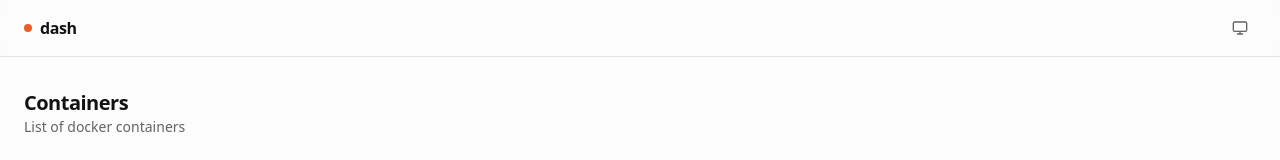
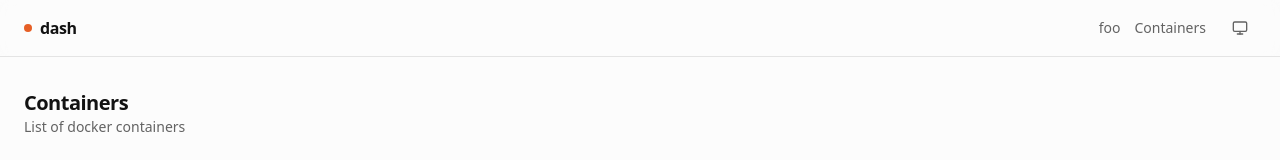
Before and after one commit to marcelblijleven/dash, a Next.js app: page /containers in a window 1280 px wide. Shown: the top 160 px of the page. Built offline with nearby package versions, Linux system fonts and the light colour scheme; no server answers.

Commit message:
chore: add containers to site header

```diff
--- a/components/site-header.tsx
+++ b/components/site-header.tsx
@@ -1,5 +1,9 @@
 import Link from "next/link";
 import { ThemeToggle } from "./theme-toggle";
+
+type NavLink = { href: string; label: string };
+
+const links: NavLink[] = [{ href: "/containers", label: "Containers" }];
 
 export function SiteHeader() {
   return (
@@ -15,6 +19,19 @@ export function SiteHeader() {
           </Link>
         </div>
         <div className="flex items-center gap-2 text-sm">
+          <nav className="hidden items-center gap-1 text-sm text-muted-foreground md:flex">
+            foo
+            {links.map((l) => (
+              <Link
+                key={l.href}
+                href={l.href}
+                className="rounded-md px-2.5 py-1 transition-colors hover:bg-muted hover:text-foreground"
+              >
+                {l.label}
+              </Link>
+            ))}
+          </nav>
+
           <ThemeToggle />
         </div>
       </div>
```
